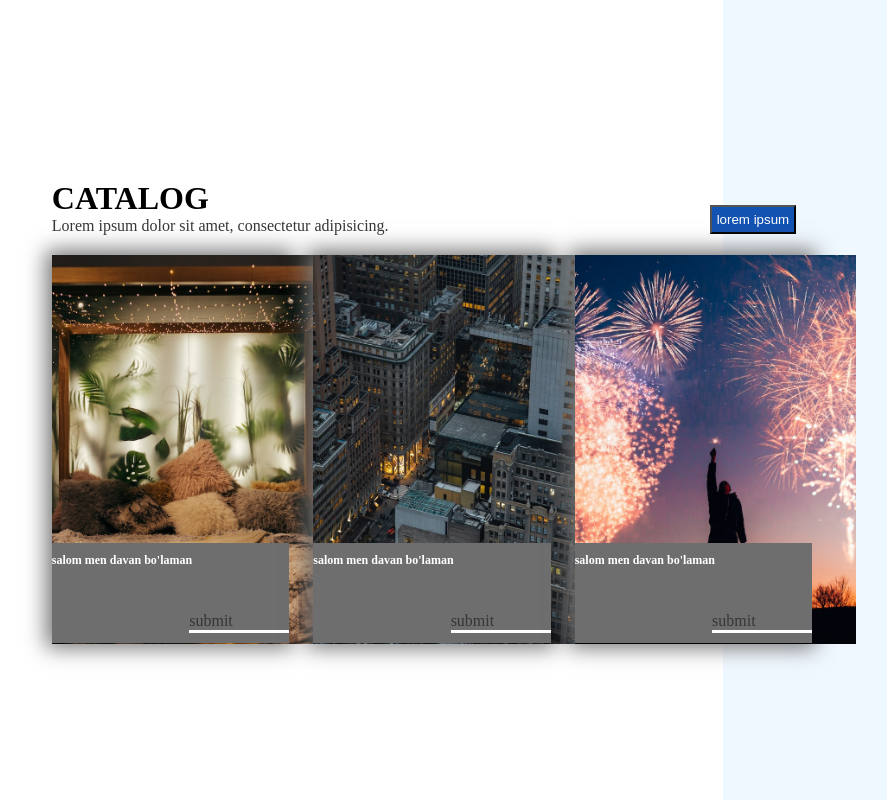
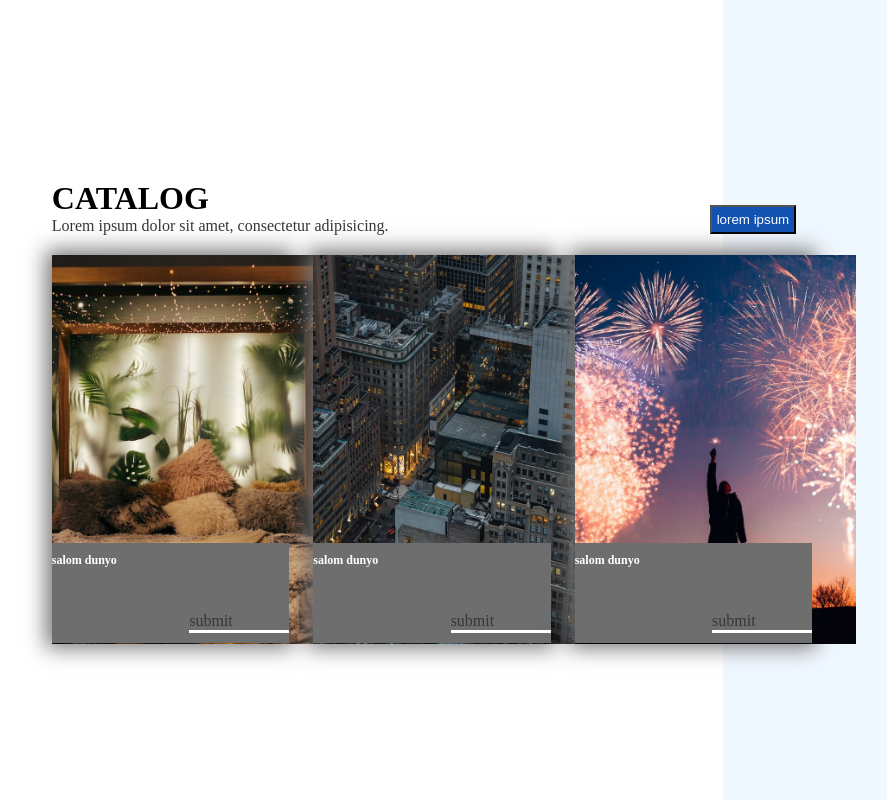
Before and after one commit to Botirjon-01/html-dars, a plain HTML site: page index.html in a window 1280 px wide. Shown: the part 1600-2400 px from the top of the page, without its empty margins (232-1119 px from the left). Drawn offline with Linux system fonts and the light colour scheme.

Commit message:
edit h1 tag content

```diff
--- a/index.html
+++ b/index.html
@@ -74,7 +74,7 @@
                 <div class="content1">
                     <img src="photo/650-900 (1).jpg" alt="">
                     <div class="aboutmy">
-                        <h1>salom men davan bo'laman</h1>
+                        <h1>salom dunyo</h1>
                        <div class="btnclass">
                         <p>submit</p>
                        </div>
@@ -83,7 +83,7 @@
                 <div class="content1">
                     <img src="photo/650-900 (2).jpg" alt="">
                     <div class="aboutmy">
-                        <h1>salom men davan bo'laman</h1>
+                        <h1>salom dunyo</h1>
                        <div class="btnclass">
                         <p>submit</p>
                        </div>
@@ -92,7 +92,7 @@
                 <div class="content1">
                     <img src="photo/650-900 (3).jpg" alt="">
                     <div class="aboutmy">
-                        <h1>salom men davan bo'laman</h1>
+                        <h1>salom dunyo</h1>
                        <div class="btnclass">
                         <p>submit</p>
                        </div>
```
